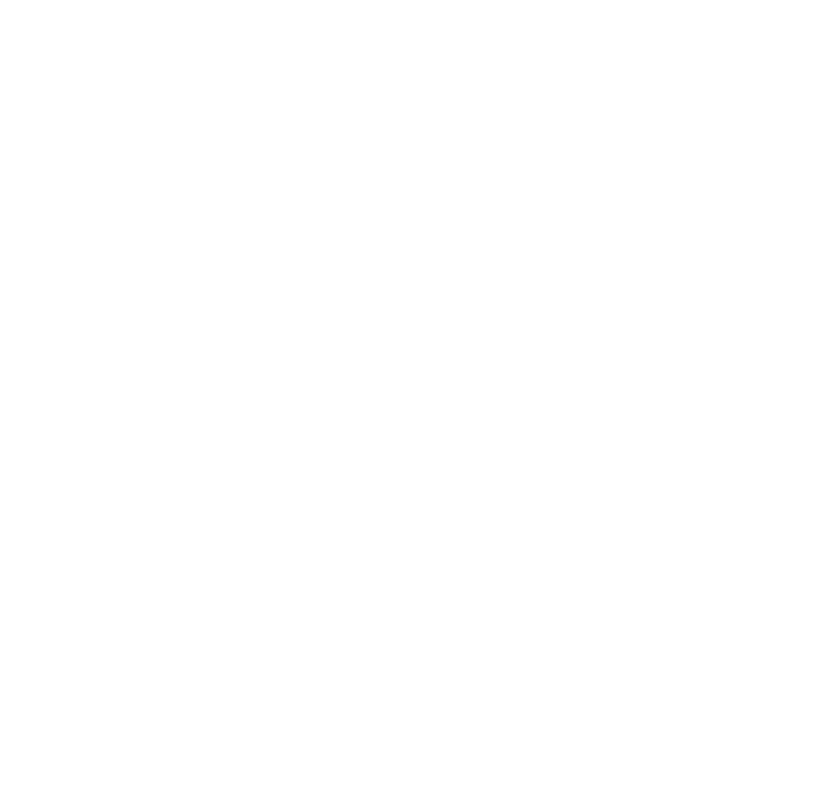
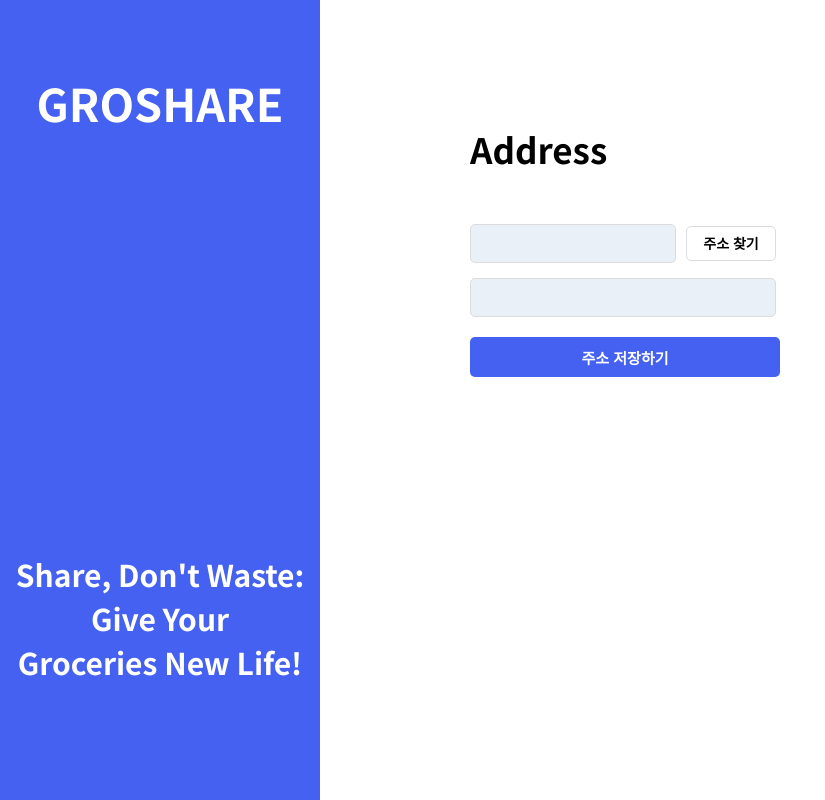
Before and after one commit to SafeNet-2024/Frontend, a React (Create React App) app: page /address in a window 1280 px wide. Before the commit this address had no page. Shown: the whole page, without its empty margins (0-825 px from the left). Built offline with nearby package versions, Linux system fonts and the light colour scheme.

Commit message:
게시물 조회, 상세보기, 검색, 위치설정 axios 성공

```diff
--- a/package.json
+++ b/package.json
@@ -13,6 +13,7 @@
     "query-string": "^9.0.0",
     "react": "^18.2.0",
     "react-calendar": "^5.0.0",
+    "react-daum-postcode": "^3.1.3",
     "react-dom": "^18.2.0",
     "react-emoji": "^0.5.0",
     "react-router-dom": "^6.22.3",
--- a/src/App.js
+++ b/src/App.js
@@ -7,6 +7,7 @@
 import ChatPage from "./Pages/ChatPage.js";
 import EnrollPage from "./Pages/EnrollPage.js";
 import SignUpPage from "./Pages/SignUpPage.js";
+import LocationPage from "./Pages/LocationPage.js";
 
 function App() {
   return (
@@ -14,6 +15,7 @@
       <Route path="/" element={<HomePage />} />
       <Route path="/login" element={<LoginPage />} />
       <Route path="/signup" element={<SignUpPage />} />
+      <Route path="/address" element={<LocationPage />} />
       <Route path="/enroll" element={<EnrollPage />} />
       <Route path="/mypage" element={<MyPage />} />
       <Route path="/chatting" element={<ChatPage />} />
--- /dev/null
+++ b/src/Components/Address.js
@@ -0,0 +1,127 @@
+import React, { useState } from "react";
+import axios from "axios";
+import { useNavigate } from "react-router-dom";
+import styled from "styled-components";
+import "../Css/login.css";
+import DaumPostcode from "react-daum-postcode";
+
+const Container = styled.div`
+  width: 800px;
+  height: 500px;
+  display: flex;
+  flex-direction: column;
+  align-items: center;
+  justify-content: center;
+`;
+
+const LoginWrapper = styled.div`
+  margin-left: 300px;
+`;
+
+function Address() {
+  const navigate = useNavigate();
+  const [openPostcode, setOpenPostcode] = useState(false);
+  const [address, setAddress] = useState("");
+  const [postcode, setPostcode] = useState("");
+  const [address2, setAddress2] = useState("");
+
+  const handleSave = async () => {
+    try {
+      const accessToken = localStorage.getItem("ACCESS_TOKEN");
+      const refreshToken = localStorage.getItem("REFRESH_TOKEN");
+
+      const headers = {
+        ACCESS_TOKEN: `Bearer ${accessToken}`,
+        REFRESH_TOKEN: refreshToken,
+      };
+
+      if (address.trim() && postcode.trim()) {
+        const res = await axios.patch(
+          "http://3.37.120.73:8080/api/auth/address",
+          { address: address },
+          { headers: headers }
+        );
+        // 회원가입이 성공한 경우에 대한 처리
+        if (res.status === 200) {
+          alert("주소설정에 성공하였습니다");
+          navigate("/login");
+        }
+      } else {
+        alert("주소를 다시 확인해주세요");
+      }
+    } catch (error) {
+      console.error("주소설정 실패:", error);
+      alert("주소설정에 실패하였습니다.");
+    }
+  };
+
+  const handle = {
+    // 버튼 클릭 이벤트
+    clickButton: () => {
+      setOpenPostcode((current) => !current);
+    },
+
+    // 주소 선택 이벤트
+    selectAddress: (data) => {
+      console.log(data);
+      console.log(`
+                주소: ${data.address},
+                우편번호: ${data.zonecode}
+            `);
+      setAddress(data.address);
+      setPostcode(data.zonecode);
+      //   setAddress2(data)
+      setOpenPostcode(false);
+    },
+  };
+
+  return (
+    <Container>
+      <LoginWrapper>
+        <div
+          style={{
+            fontSize: "35px",
+            fontWeight: "bold",
+            width: "800px",
+            marginBottom: "50px",
+          }}
+        >
+          Address
+        </div>
+        <div className="login_div">
+          <div className="login_input_div">
+            <input
+              className="postcode_input"
+              type="text"
+              value={postcode}
+              readOnly
+            />
+            <button className="address_btn" onClick={handle.clickButton}>
+              주소 찾기
+            </button>
+          </div>
+          <div className="login_input_div">
+            <input
+              className="address_input"
+              type="text"
+              value={address}
+              readOnly
+            />
+          </div>
+          {openPostcode && (
+            <DaumPostcode
+              onComplete={handle.selectAddress} // 값을 선택할 경우 실행되는 이벤트
+              autoClose={false} // 값을 선택할 경우 사용되는 DOM을 제거하여 자동 닫힘 설정
+              defaultQuery="" // 팝업을 열때 기본적으로 입력되는 검색어
+            />
+          )}
+          <div className="save_btn">
+            <input type="button" value="주소 저장하기" onClick={handleSave} />
+          </div>
+        </div>
+      </LoginWrapper>
+    </Container>
+  );
+}
+
+export default Address;
--- a/src/Components/Content.js
+++ b/src/Components/Content.js
@@ -163,7 +163,8 @@
       try {
         // axios를 사용하여 서버에서 데이터 가져오기
         const response = await axios.get(
-          "http://3.37.120.73:8080/api/v2/posts"
+          "http://3.37.120.73:8080/api/v3/posts",
+          { headers: headers }
         );
         console.log(response);
         setProducts(response.data); // 가져온 데이터를 state에 저장
@@ -194,6 +195,14 @@
 
   // 검색어 이벤트 처리
   const handleSearch = async (event) => {
+    const accessToken = localStorage.getItem("accessToken");
+    const refreshToken = localStorage.getItem("refreshToken");
+
+    const headers = {
+      ACCESS_TOKEN: `Bearer ${accessToken}`,
+      REFRESH_TOKEN: refreshToken,
+    };
+
     setSearchValue(event.target.value);
     if (event.key === "Enter") {
       try {
@@ -202,7 +211,8 @@
         const keyword = searchValue;
         // axios를 사용하여 서버에서 데이터 가져오기
         const response = await axios.get(
-          `http://3.37.120.73:8080/api/v1/posts/keyword?keyword=${keyword}`
+          `http://3.37.120.73:8080/api/v3/posts/keyword?keyword=${keyword}`,
+          { headers: headers }
         );
         console.log(response);
         setProducts(response.data);
@@ -226,32 +236,29 @@
     try {
       const res = await axios.post(
         `http://3.37.120.73:8080/api/v2/posts/${postId}/like`,
-        {
-          headers: headers,
-        }
+        { headers: headers }
       );
       if (res.status === 200) {
         console.log(res);
+        const updatedProducts = [...products];
+        product.likedByCurrentUser = !product.likedByCurrentUser;
+        setProducts(updatedProducts);
+        console.log(products);
       }
     } catch (error) {
       console.error("찜 실패:", error);
     }
     // products 배열을 복제하여 새로운 배열 생성
-    const updatedProducts = [...products];
     // 해당 상품의 좋아요 상태를 반전시킴
     // if (product.likeCount === 1) {
     //   product.likeCount = 0;
     // } else {
     //   product.likeCount = 1;
     // }
-
     // const updatedProducts = products.map((p) =>
     //   p.postId === product.postId ? { ...p, likeCount: p.likeCount ? 0 : 1 } : p
     // );
-    product.likeCount = !product.likeCount;
     // 상품 상태 업데이트
-    setProducts(updatedProducts);
-    console.log(products);
   };
 
   //더보기 버튼 클릭 시
@@ -259,11 +266,10 @@
     const accessToken = localStorage.getItem("accessToken");
     const refreshToken = localStorage.getItem("refreshToken");
 
-    // const headers = {
-    //   "Content-Type": "multipart/form-data",
-    //   ACCESS_TOKEN: `Bearer ${accessToken}`,
-    //   REFRESH_TOKEN: refreshToken,
-    // };
+    const headers = {
+      ACCESS_TOKEN: `Bearer ${accessToken}`,
+      REFRESH_TOKEN: refreshToken,
+    };
 
     // try {
     //   // axios를 사용하여 서버에서 데이터 가져오기
@@ -280,7 +286,8 @@
     try {
       // axios를 사용하여 서버에서 데이터 가져오기
       const response = await axios.get(
-        `http://3.37.120.73:8080/api/v2/posts/${postId}`
+        `http://3.37.120.73:8080/api/v3/posts/${postId}`,
+        { headers: headers }
       );
       console.log(response);
       setSelectedProduct(response.data);
@@ -391,7 +398,7 @@
                 onClick={() => handleLike(product)}
               >
                 <LikeImg
-                  src={product.likeCount ? like_red : like_empty}
+                  src={product.likedByCurrentUser ? like_red : like_empty}
                 ></LikeImg>
               </LikeButton>
               <Button
@@ -435,7 +442,7 @@
                   <Line />
                   <div
                     className="category_item"
-                    style={{ width: "25px", padding: "5px 10px" }}
+                    style={{ width: "37px", padding: "5px 10px" }}
                   >
                     {selectedProduct && selectedProduct.category}
                   </div>
--- a/src/Components/EnrollContent.js
+++ b/src/Components/EnrollContent.js
@@ -269,7 +269,7 @@
 
     try {
       const res = await axios.post(
-        "http://3.37.120.73:8080/api/v2/posts",
+        "http://3.37.120.73:8080/api/v3/posts",
         formData,
         {
           headers: headers,
@@ -277,6 +277,7 @@
       );
       if (res.status === 201) {
         alert("게시글이 등록되었습니다");
+        console.log(res);
         navigate("/");
       }
     } catch (error) {
--- a/src/Components/SignUp.js
+++ b/src/Components/SignUp.js
@@ -118,7 +118,10 @@
           // console.log(res.data);
           // alert(res.data["result"]);
           alert("회원가입에 성공하였습니다");
-          navigate("/login"); //로그인 페이지로 다시 이동
+          // 토큰 저장
+          localStorage.setItem("ACCESS_TOKEN", res.data["accessToken"]);
+          localStorage.setItem("REFRESH_TOKEN", res.data["refreshToken"]);
+          navigate("/address"); //위치설정 페이지로 이동
         } else if (res.status === 404) {
           alert("이미 가입된 이메일입니다");
         }
--- a/src/Css/login.css
+++ b/src/Css/login.css
@@ -98,3 +98,55 @@
   font-size: 14px;
   font-weight: 600;
 }
+
+.postcode_input {
+  width: 200px;
+  height: 35px;
+  background-color: #eaf0f7;
+  border: 1px solid #dcdcdc;
+  border-radius: 5px;
+  font-size: 15px;
+  font-weight: 600;
+}
+
+.address_input {
+  width: 300px;
+  height: 35px;
+  background-color: #eaf0f7;
+  border: 1px solid #dcdcdc;
+  border-radius: 5px;
+  margin-top: 15px;
+  font-size: 15px;
+  font-weight: 600;
+}
+
+.address_btn {
+  width: 90px;
+  height: 35px;
+  cursor: pointer;
+  background-color: white;
+  border-radius: 5px;
+  border: 1px solid #dcdcdc;
+  font-size: 14px;
+  font-weight: 600;
+  margin-left: 10px;
+}
+
+.save_btn {
+  width: 310px;
+  height: 40px;
+  margin-top: 20px;
+  text-align: center;
+}
+
+.save_btn input {
+  width: 310px;
+  height: 40px;
+  cursor: pointer;
+  background-color: #4461f2;
+  border-radius: 5px;
+  border: none;
+  color: white;
+  font-size: 15px;
+  font-weight: 600;
+}
--- /dev/null
+++ b/src/Pages/LocationPage.js
@@ -0,0 +1,21 @@
+import React from "react";
+import { Link } from "react-router-dom";
+import Sidebar from "../Components/Sidebar.js";
+import styled from "styled-components";
+import SignUp from "../Components/SignUp.js";
+import Address from "../Components/Address.js";
+
+const Container = styled.div`
+  display: flex;
+`;
+
+function LocationPage() {
+  return (
+    <Container>
+      <Sidebar />
+      <Address />
+    </Container>
+  );
+}
+
+export default LocationPage;
```
Also changed, not shown: 2 other files (tests, documents, lock files or other folders).
